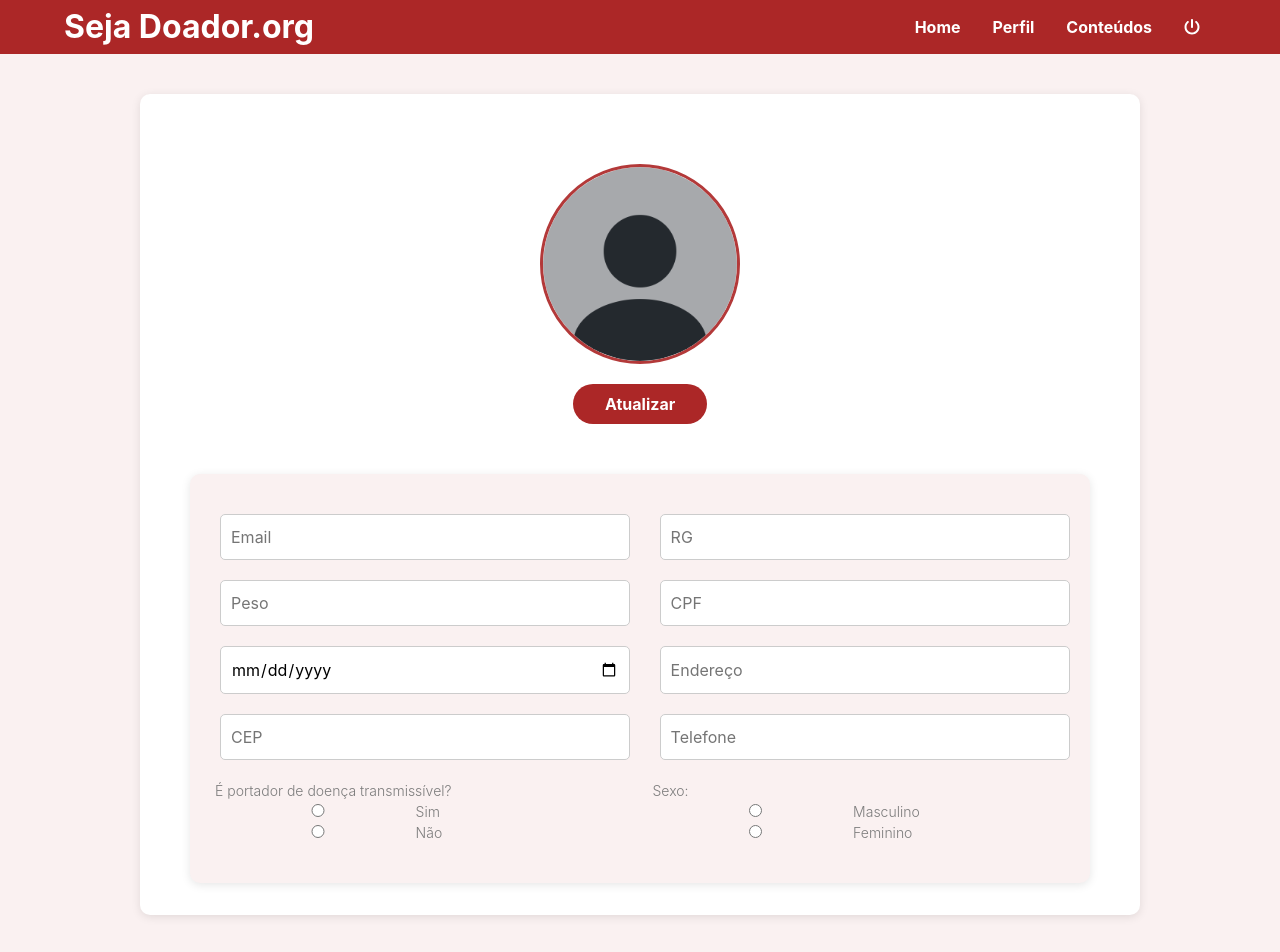
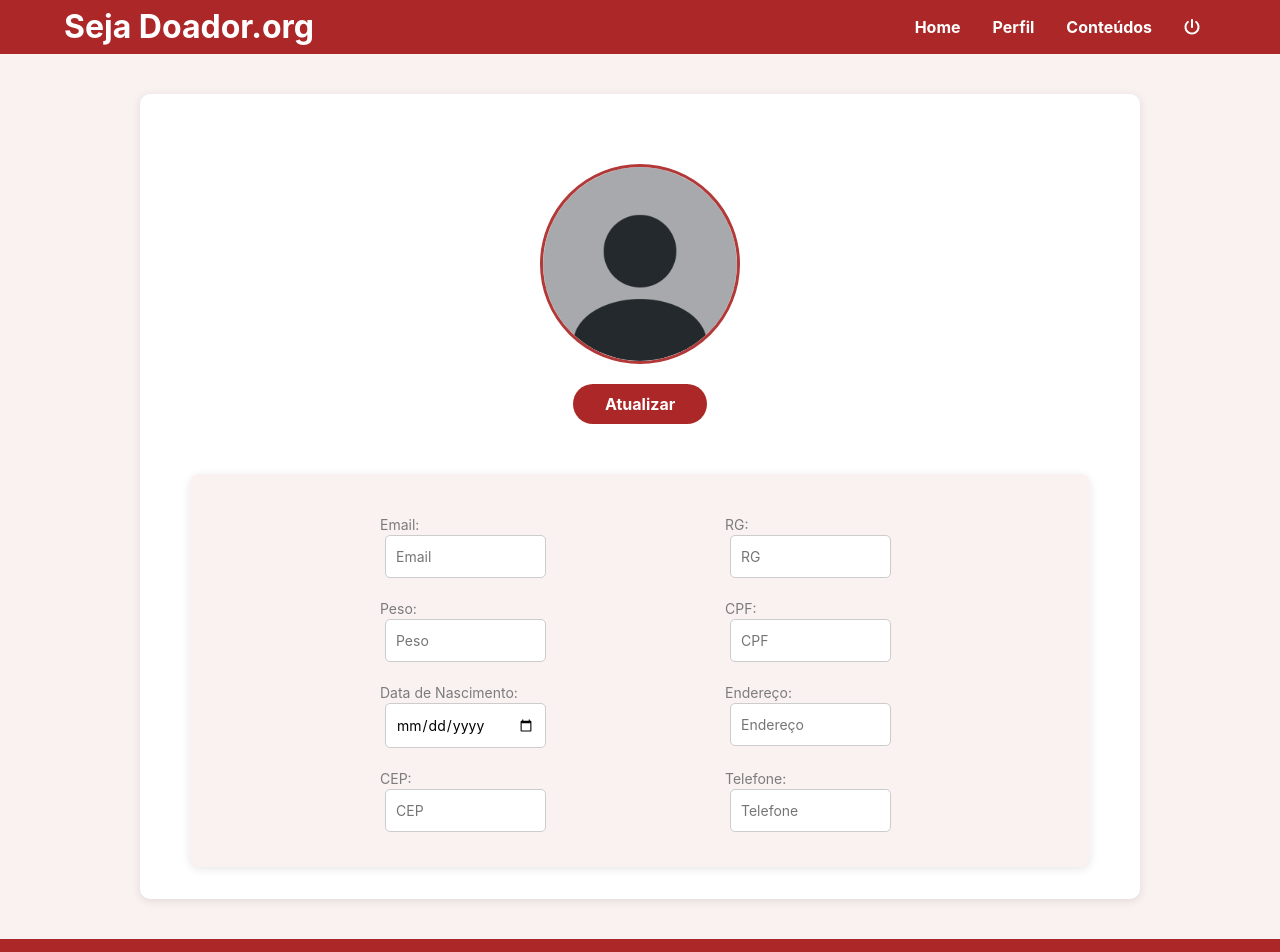
Before and after one commit to Guntzel00/projeto_ucb, a React (Vite) app: page /perfil in a window 1280 px wide. Shown: the top 952 px of the page. Built offline with nearby package versions, Linux system fonts and the light colour scheme; no server answers; data requests are answered from the project's data file.

Commit message:
ajuste pagina perfil

```diff
--- a/src/pages/pagina_perfil/Pagina_perfil.css
+++ b/src/pages/pagina_perfil/Pagina_perfil.css
@@ -52,7 +52,12 @@
 	justify-content: space-between;
 	margin-top: 20px;
 	margin-bottom: 15px;
-	margin-left: 5px;
+	margin-left: 170px;
+	label{
+		display:flex;
+		flex-direction: column;
+		width: 100%;
+	}
 }
 
 input,
--- a/src/pages/pagina_perfil/Pagina_perfil.jsx
+++ b/src/pages/pagina_perfil/Pagina_perfil.jsx
@@ -13,23 +13,49 @@ function Pagina_perfil() {
         cep: '',
         cpf: '',
         telefone: '',
-		endereco: '',
-		doencaTransmissivel: '',
-		sexo: '',
+        endereco: ''
     });
+    const [initialData, setInitialData] = useState({}); // Estado para armazenar dados iniciais
 
-	// Função para buscar os dados da API
+    // Função para buscar os dados do usuário autenticado
     useEffect(() => {
         const fetchData = async () => {
             try {
-				const response = await fetch('http://localhost:3000/cadastro_usuarios');
+                const response = await fetch('http://localhost:5000/api/usuarios/me', {
+                    headers: {
+                        Authorization: `Bearer ${localStorage.getItem('token')}`, // Token JWT armazenado no localStorage
+                    },
+                });
                 const data = await response.json();
-				setFormData(data); // Carrega os dados no estado do formulário
+
+                // Mapeamento explícito dos dados recebidos para garantir que estejam corretos
+                setFormData({
+                    email: data.email || '',
+                    rg: data.rg || '',
+                    peso: data.peso || '',
+                    dataNascimento: data.dataNascimento || '',
+                    cep: data.cep || '',
+                    cpf: data.cpf || '',
+                    telefone: data.telefone || '',
+                    endereco: data.endereco || ''
+                });
+
+                // Armazena os dados iniciais para comparação posterior
+                setInitialData({
+                    email: data.email || '',
+                    rg: data.rg || '',
+                    peso: data.peso || '',
+                    dataNascimento: data.dataNascimento || '',
+                    cep: data.cep || '',
+                    cpf: data.cpf || '',
+                    telefone: data.telefone || '',
+                    endereco: data.endereco || ''
+                });
+
             } catch (error) {
                 console.error('Erro ao buscar dados:', error);
             }
         };
-
         fetchData();
     }, []);
 
@@ -43,17 +69,34 @@ function Pagina_perfil() {
     // Função para enviar dados atualizados para a API
     const handleSubmit = async (e) => {
         e.preventDefault();
+
+        // Filtrar dados alterados em relação ao estado inicial
+        const dadosAtualizados = {};
+        Object.keys(formData).forEach((key) => {
+            if (formData[key] !== initialData[key]) {
+                dadosAtualizados[key] = formData[key];
+            }
+        });
+
+        // Verifica se há dados a serem atualizados
+        if (Object.keys(dadosAtualizados).length === 0) {
+            alert('Nenhuma alteração foi feita.');
+            return;
+        }
+
         try {
-			const response = await fetch('http://localhost:3000/cadastro_usuarios', {
-				method: 'PUT', // Método PUT para atualizar os dados
+            const response = await fetch(`http://localhost:5000/api/usuarios/${formData.id}`, {
+                method: 'PUT',
                 headers: {
                     'Content-Type': 'application/json',
+                    Authorization: `Bearer ${localStorage.getItem('token')}`,
                 },
-				body: JSON.stringify(formData),
+                body: JSON.stringify(dadosAtualizados),
             });
 
             if (response.ok) {
                 alert('Perfil atualizado com sucesso!');
+                setInitialData(formData); // Atualiza o estado inicial com os dados atualizados
             } else {
                 alert('Erro ao atualizar o perfil');
             }
@@ -71,6 +114,8 @@ function Pagina_perfil() {
 
                     <form className='perfil-form' onSubmit={handleSubmit}>
                         <div className='form-group'>
+                            <label>
+                                Email:
                                 <input
                                     type='email'
                                     name='email'
@@ -78,6 +123,9 @@ function Pagina_perfil() {
                                     value={formData.email}
                                     onChange={handleChange}
                                 />
+                            </label>
+                            <label>
+                                RG:
                                 <input
                                     type='text'
                                     name='rg'
@@ -85,9 +133,12 @@ function Pagina_perfil() {
                                     value={formData.rg}
                                     onChange={handleChange}
                                 />
+                            </label>
                         </div>
 
                         <div className='form-group'>
+                            <label>
+                                Peso:
                                 <input
                                     type='text'
                                     name='peso'
@@ -95,6 +146,9 @@ function Pagina_perfil() {
                                     value={formData.peso}
                                     onChange={handleChange}
                                 />
+                            </label>
+                            <label>
+                                CPF:
                                 <input
                                     type='text'
                                     name='cpf'
@@ -102,9 +156,12 @@ function Pagina_perfil() {
                                     value={formData.cpf}
                                     onChange={handleChange}
                                 />
+                            </label>
                         </div>
 
                         <div className='form-group'>
+                            <label>
+                                Data de Nascimento:
                                 <input
                                     type='date'
                                     name='dataNascimento'
@@ -112,6 +169,9 @@ function Pagina_perfil() {
                                     value={formData.dataNascimento}
                                     onChange={handleChange}
                                 />
+                            </label>
+                            <label>
+                                Endereço:
                                 <input
                                     type='text'
                                     name='endereco'
@@ -119,9 +179,12 @@ function Pagina_perfil() {
                                     value={formData.endereco}
                                     onChange={handleChange}
                                 />
+                            </label>
                         </div>
 
                         <div className='form-group'>
+                            <label>
+                                CEP:
                                 <input
                                     type='text'
                                     name='cep'
@@ -129,6 +192,9 @@ function Pagina_perfil() {
                                     value={formData.cep}
                                     onChange={handleChange}
                                 />
+                            </label>
+                            <label>
+                                <p>Telefone:</p>
                                 <input
                                     type='text'
                                     name='telefone'
@@ -136,57 +202,9 @@ function Pagina_perfil() {
                                     value={formData.telefone}
                                     onChange={handleChange}
                                 />
-						</div>
-
-						<div className='form-group radio-columns'>
-							<div className='radio-group'>
-								<label>É portador de doença transmissível?</label>
-								<label>
-									<input
-										type='radio'
-										name='doencaTransmissivel'
-										value='Sim'
-										checked={formData.doencaTransmissivel === 'Sim'}
-										onChange={handleChange}
-									/>
-									Sim
-								</label>
-								<label>
-									<input
-										type='radio'
-										name='doencaTransmissivel'
-										value='Não'
-										checked={formData.doencaTransmissivel === 'Não'}
-										onChange={handleChange}
-									/>
-									Não
                             </label>
                         </div>
 
-							<div className='sex-group'>
-								<label>Sexo:</label>
-								<label>
-									<input
-										type='radio'
-										name='sexo'
-										value='Masculino'
-										checked={formData.sexo === 'Masculino'}
-										onChange={handleChange}
-									/>
-									Masculino
-								</label>
-								<label>
-									<input
-										type='radio'
-										name='sexo'
-										value='Feminino'
-										checked={formData.sexo === 'Feminino'}
-										onChange={handleChange}
-									/>
-									Feminino
-								</label>
-							</div>
-						</div>
                         <button type='submit' className='button-atualizar'>Atualizar</button>
                     </form>
                 </div>
```
Lines whose indentation alone changed are shown as unchanged.
